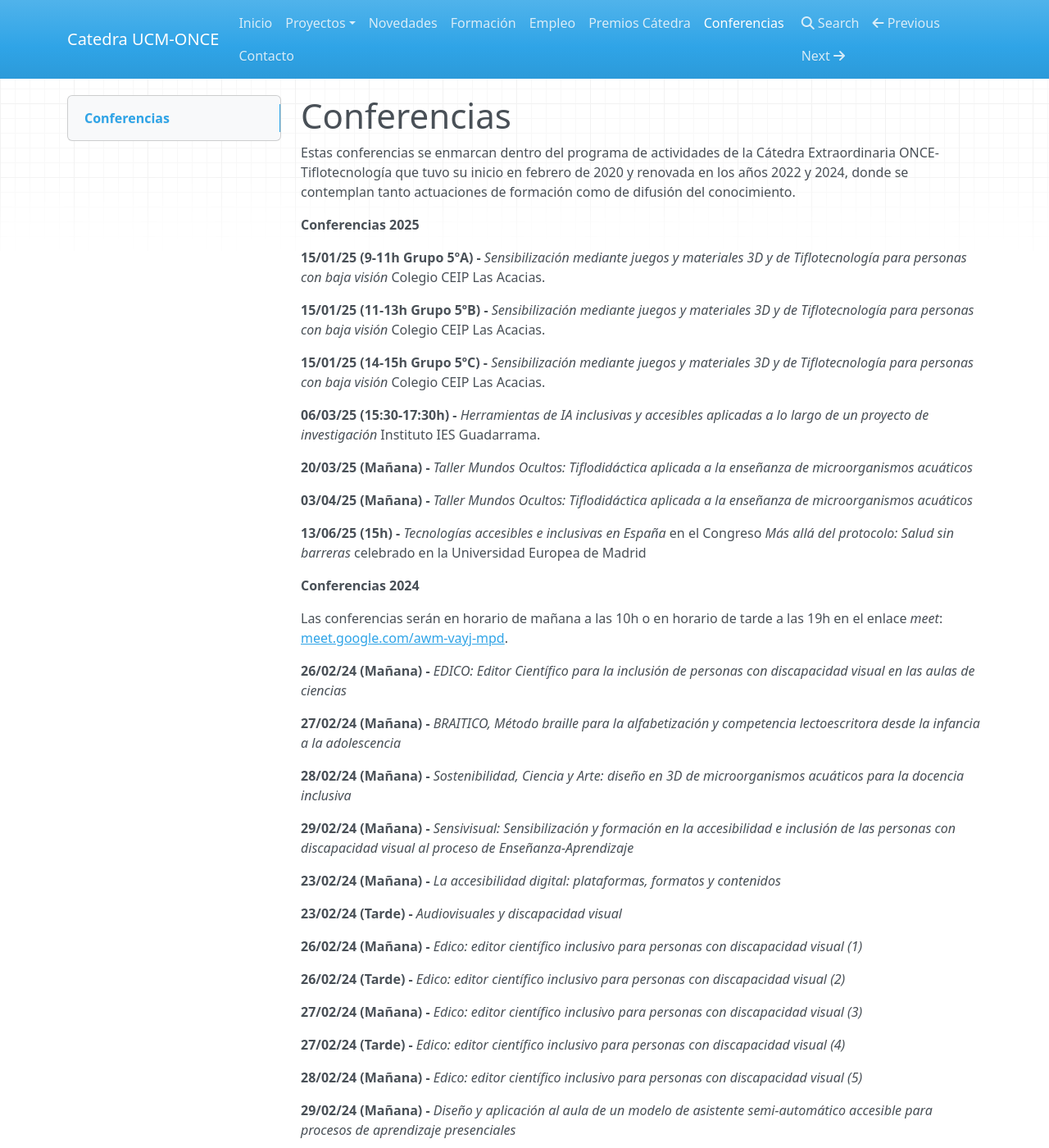
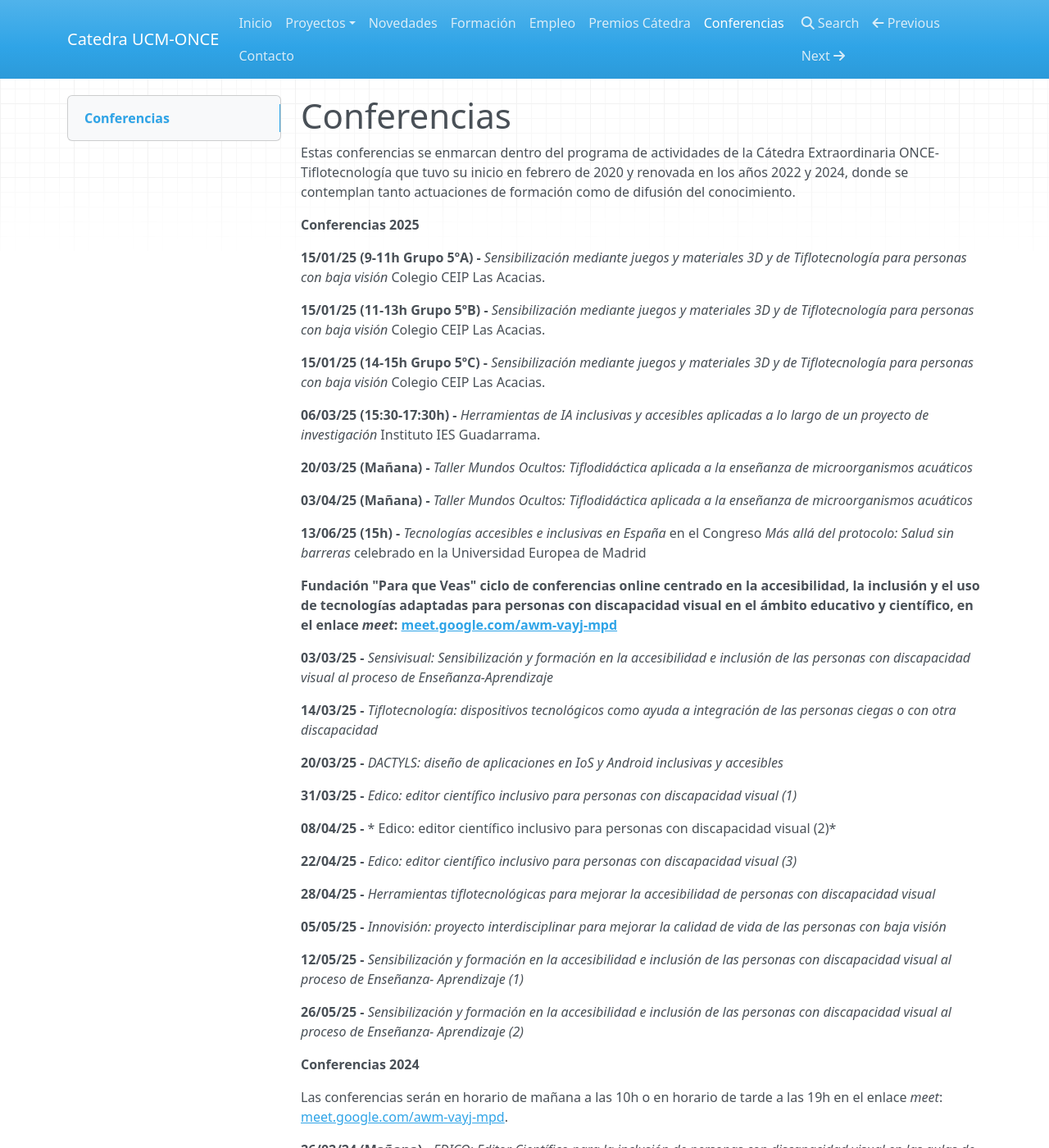
Before and after one commit to catedraonce/catedraonce.github.io, an MkDocs documentation site: the page built from docs/Conferencias/index.md, in a window 1280 px wide and 1400 px high. Shown: the whole window at 82% size. Built offline with MkDocs 1.6.1, drawn with Linux system fonts in a browser that asks for light colours; nearby versions of some CDN libraries.

Commit message:
conferencias

```diff
--- a/docs/Conferencias/index.md
+++ b/docs/Conferencias/index.md
@@ -18,6 +18,28 @@ Estas conferencias se enmarcan dentro del programa de actividades de la Cátedra
 **03/04/25 (Mañana) -** *Taller Mundos Ocultos: Tiflodidáctica aplicada a la enseñanza de microorganismos acuáticos*
 
 **13/06/25 (15h) -** *Tecnologías accesibles e inclusivas en España* en el Congreso *Más allá del protocolo: Salud sin barreras* celebrado en la Universidad Europea de Madrid
+
+**Fundación "Para que Veas" ciclo de conferencias online centrado en la accesibilidad, la inclusión y el uso de tecnologías adaptadas para personas con discapacidad visual en el ámbito educativo y científico, en el enlace *meet*:  [meet.google.com/awm-vayj-mpd](http://meet.google.com/awm-vayj-mpd)**
+
+**03/03/25 -** *Sensivisual: Sensibilización y formación en la accesibilidad e inclusión de las personas con discapacidad visual al proceso de Enseñanza-Aprendizaje*
+
+**14/03/25 -** *Tiflotecnología: dispositivos tecnológicos como ayuda a integración de las personas ciegas o con otra discapacidad*
+
+**20/03/25 -** *DACTYLS: diseño de aplicaciones en IoS y Android inclusivas y accesibles*
+
+**31/03/25 -** *Edico: editor científico inclusivo para personas con discapacidad visual (1)*
+
+**08/04/25 -** * Edico: editor científico inclusivo para personas con discapacidad visual (2)*
+
+**22/04/25 -** *Edico: editor científico inclusivo para personas con discapacidad visual (3)*
+
+**28/04/25 -** *Herramientas tiflotecnológicas para mejorar la accesibilidad de personas con discapacidad visual*
+
+**05/05/25 -** *Innovisión: proyecto interdisciplinar para mejorar la calidad de vida de las personas con baja visión*
+
+**12/05/25 -** *Sensibilización y formación en la accesibilidad e inclusión de las personas con discapacidad visual al proceso de Enseñanza- Aprendizaje (1)*
+
+**26/05/25 -** *Sensibilización y formación en la accesibilidad e inclusión de las personas con discapacidad visual al proceso de Enseñanza- Aprendizaje (2)*
 
 **Conferencias 2024**
 
```
